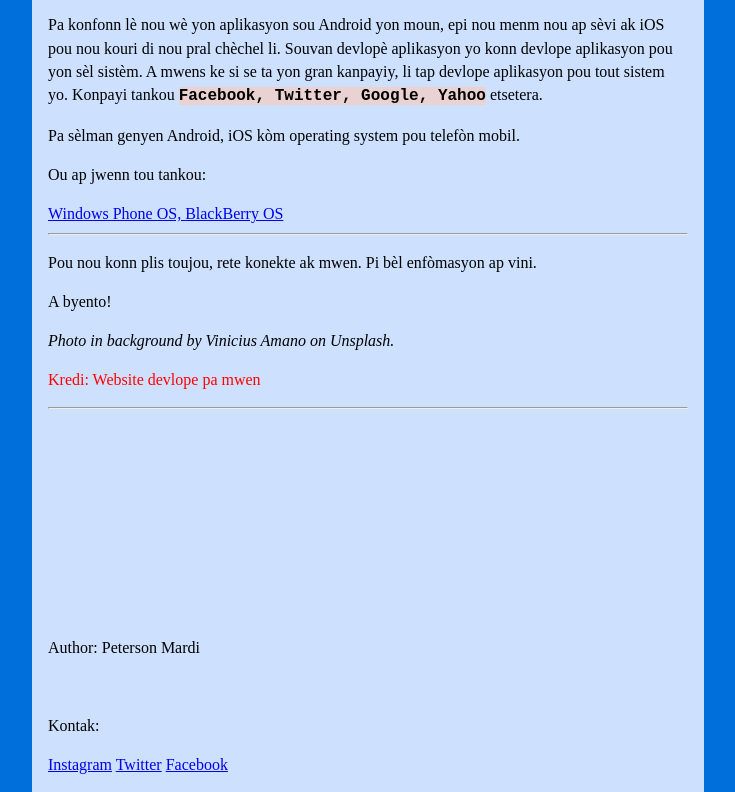
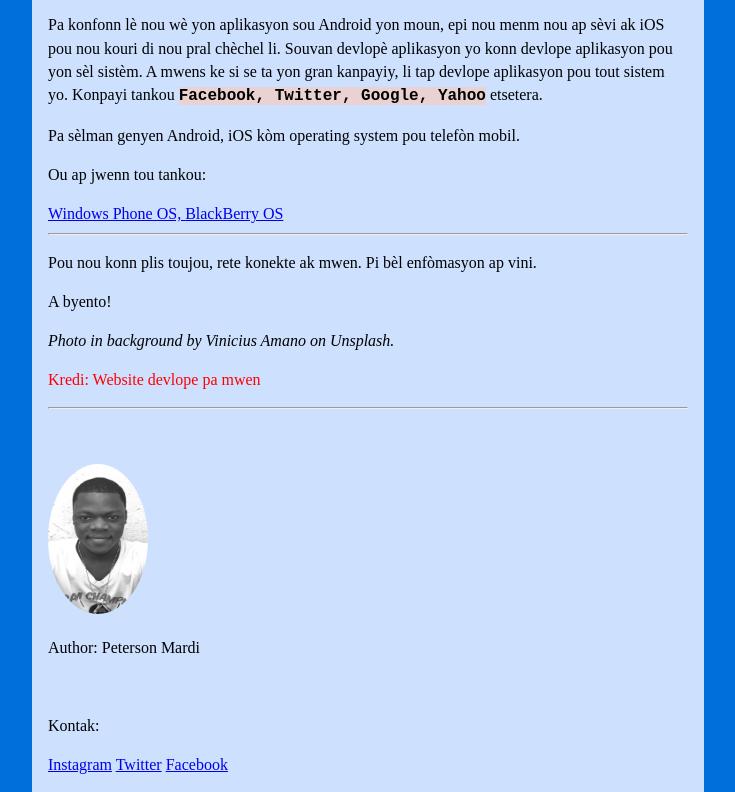
Before and after one commit to petersonmardi/saNouDweKonnen, a plain HTML site: page index.html in a window 1280 px wide. Shown: the part 1596-2388 px from the top of the page, without its empty margins (272-1007 px from the left). Drawn offline with Linux system fonts and the light colour scheme; a web font is replaced by a local one.

Commit message:
Update index.html

```diff
--- a/index.html
+++ b/index.html
@@ -89,7 +89,7 @@
 
     <footer>
             <div class="footer">
-                <img  id="img-android" style="border-radius: 50%;" width="0" height="150" src="IMAG0375-01.jpeg" alt="Peterson Mardi"/>
+                <img  id="img-android" style="border-radius: 50%;" width="100" height="150" src="IMAG0375-01.jpeg" alt="Peterson Mardi"/>
                 <p id="foot">Author: Peterson Mardi</p> <br>
                 <p>Kontak:</p>
                 <a id="kontak" target="_blank" href="https://www.instagram.com/petersonmardi167/">Instagram</a>
```
